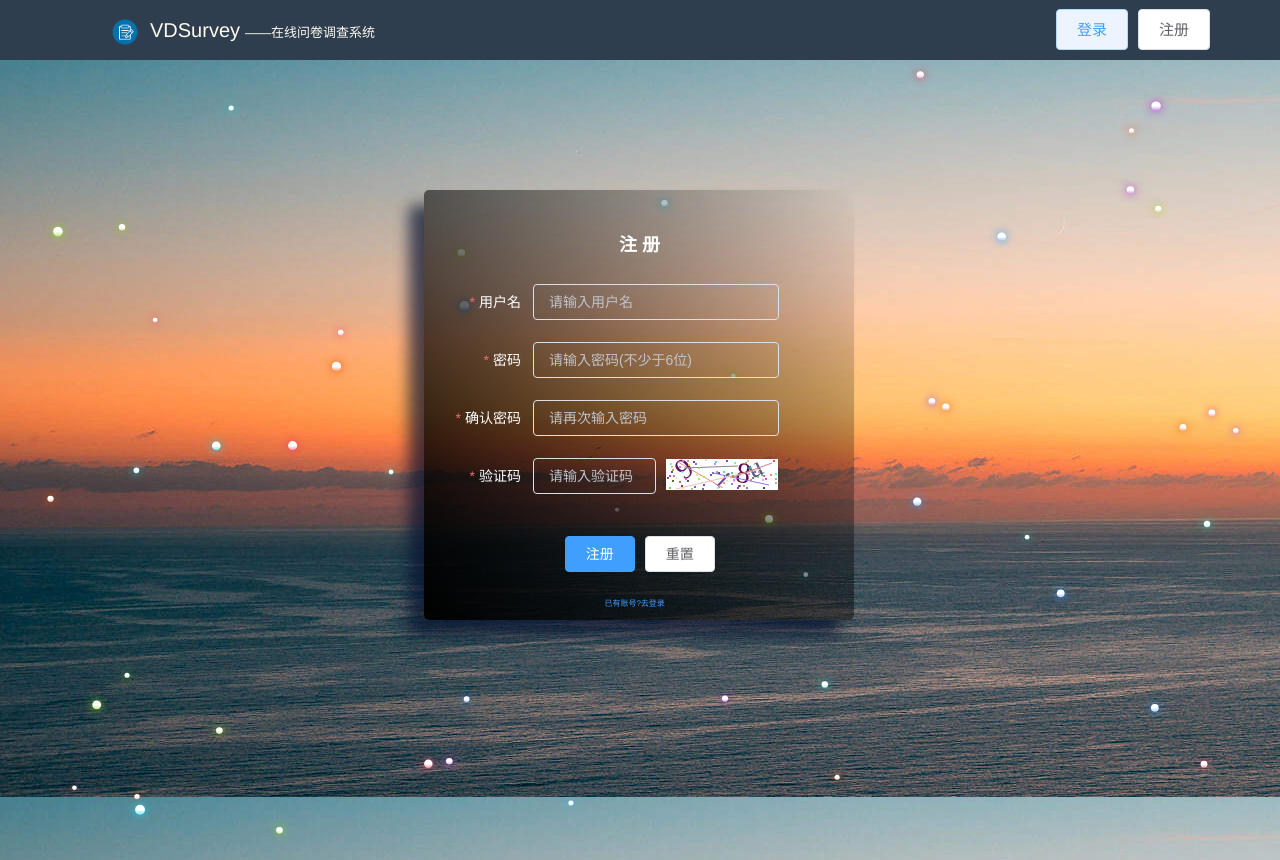
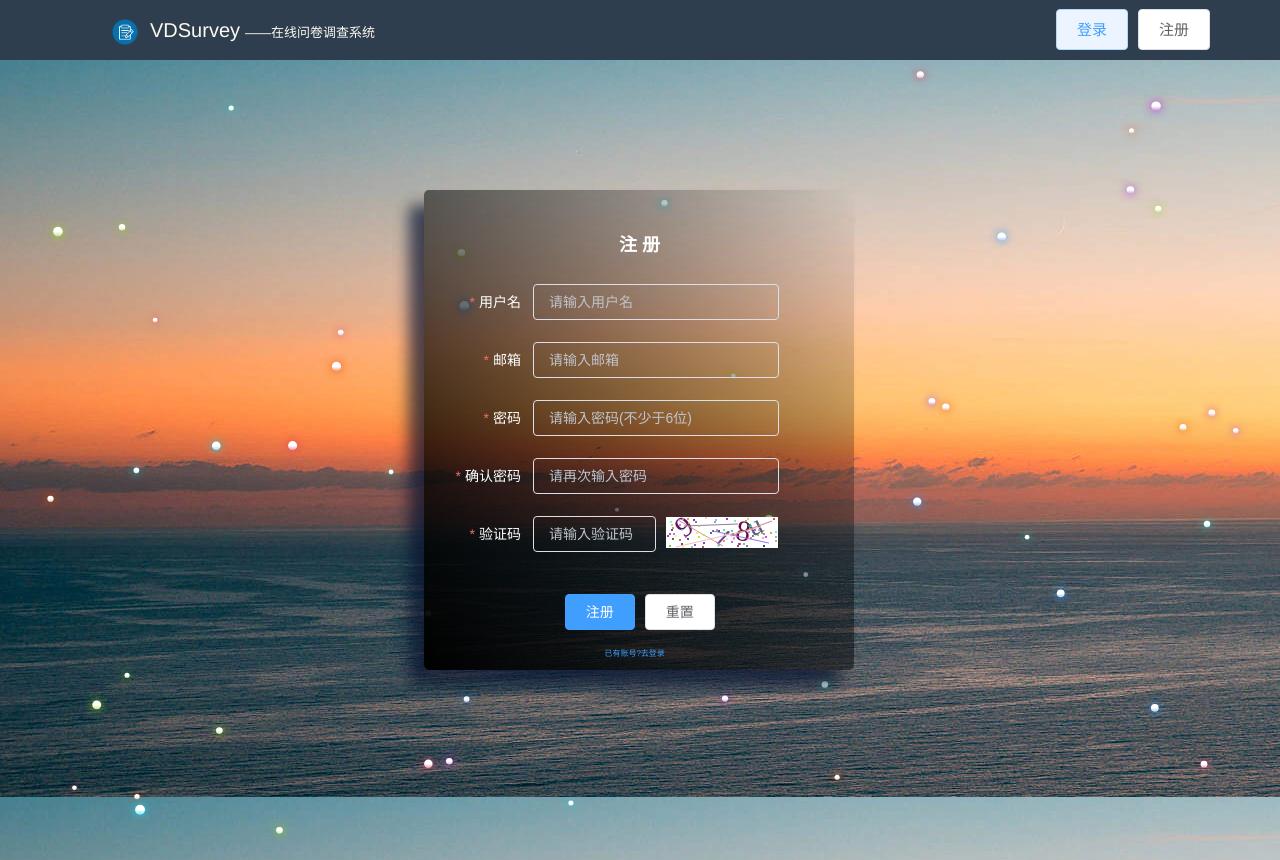
Before and after one commit to SokachH/questionnaire-sys, a Vue app in the folder qs-frontend/: page /register in a window 1280 px wide. Built offline with nearby package versions, Linux system fonts and the light colour scheme; no server answers; what vue-clipboard2 would draw is missing.

Commit message:
add email

```diff
--- a/qs-frontend/src/components/Register.vue
+++ b/qs-frontend/src/components/Register.vue
@@ -22,6 +22,14 @@
               @keyup.enter.native="Register('registerForm')"
               v-model="registerForm.username"
               placeholder="请输入用户名"
+            ></el-input>
+          </el-form-item>
+          <el-form-item prop="email" label="邮箱" class="regist_form">
+            <el-input
+              class="regist_input"
+              @keyup.enter.native="Register('registerForm')"
+              v-model="registerForm.email"
+              placeholder="请输入邮箱"
             ></el-input>
           </el-form-item>
           <el-form-item label="密码" prop="pass" class="regist_form">
@@ -168,6 +176,7 @@ export default {
       height: window.innerHeight,
       // 表单数据
       registerForm: {
+        email: "",
         username: "", // 用户名
         pass: "", // 密码
         checkPass: "", // 检查密码
@@ -181,6 +190,9 @@ export default {
         username: [
           { required: true, message: "账号不能为空", trigger: "blur" },
           { max: 20, message: "账号长度最长20位", trigger: "blur" },
+        ],
+        email: [
+          { required: true, message: "邮箱不能为空", trigger: "blur"},
         ],
         // 密码验证规则
         pass: [
@@ -310,6 +322,7 @@ export default {
           designOpera({
             opera_type: "register", //操作类型
             username: this.registerForm.username, //用户名
+            email: this.registerForm.email,
             password: this.$md5(this.registerForm.pass), //密码md5加密
           }).then((data) => {
             console.log(data);
@@ -388,7 +401,7 @@ export default {
   left: 48%;
   top: 40%;
   width: 350px;
-  height: 350px;
+  height: 400px;
   margin: -190px 0 0 -190px;
   padding: 40px;
   border-radius: 5px; /*圆角边框*/
```
